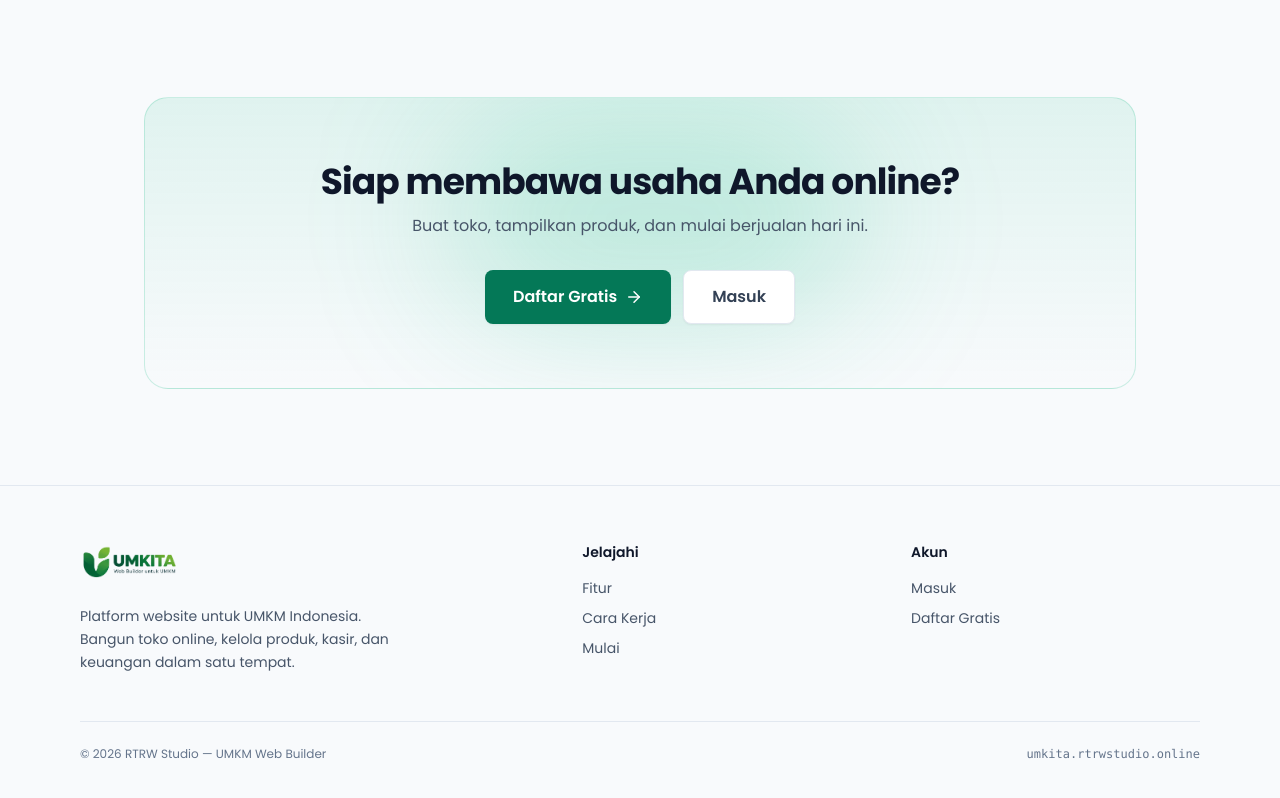
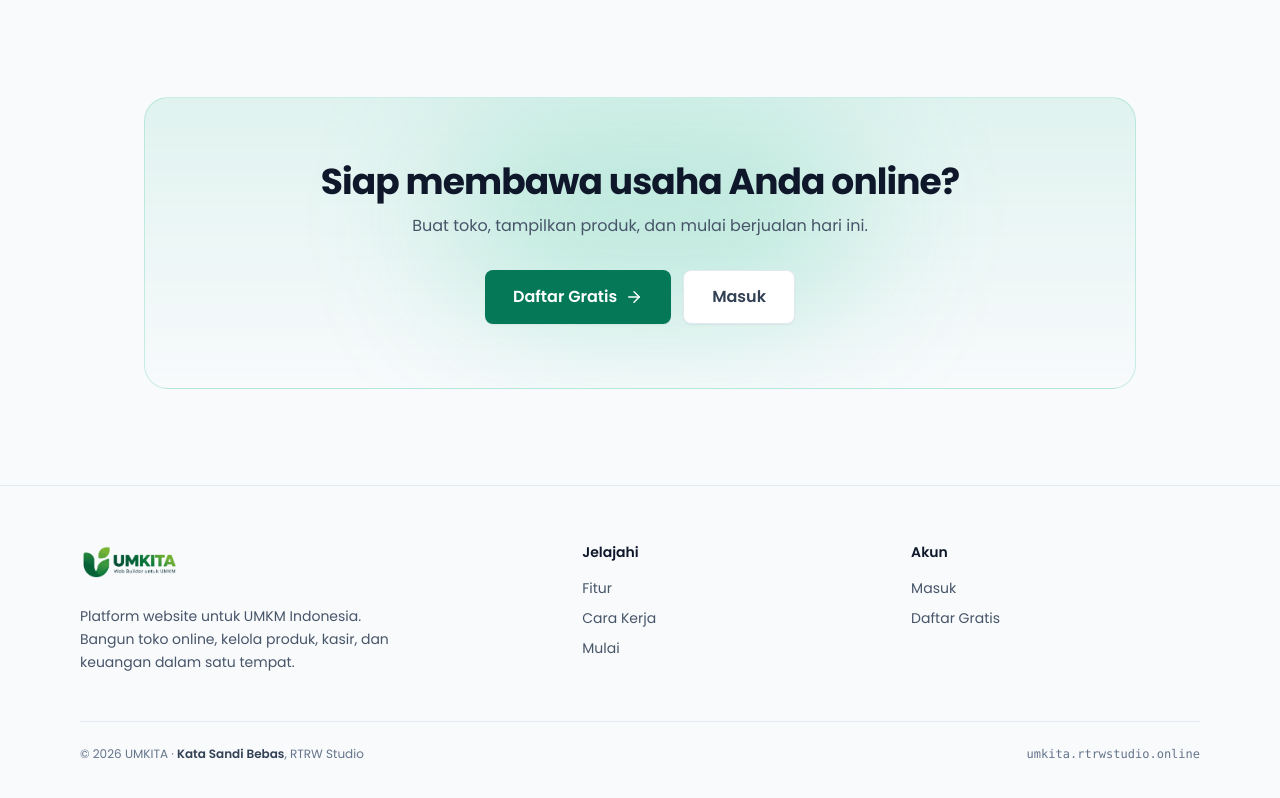
Before and after one commit to Ryn104/Lomba_WebUMKM, a React (Vite) app: page / in a window 1280 px wide. Shown: the part 2197-2995 px from the top of the page. Built offline with nearby package versions, Linux system fonts and the light colour scheme; no server answers.

Commit message:
update footer

```diff
--- a/src/pages/LandingPage.jsx
+++ b/src/pages/LandingPage.jsx
@@ -520,7 +520,10 @@ export default function LandingPage() {
           </div>
 
           <div className="mt-12 flex flex-col items-center justify-between gap-3 border-t border-slate-200 pt-6 text-xs text-slate-500 sm:flex-row">
-            <p>© {new Date().getFullYear()} RTRW Studio — UMKM Web Builder</p>
+            <p>
+              © {new Date().getFullYear()} UMKITA · {' '}
+              <span className="font-semibold text-slate-700">Kata Sandi Bebas</span>, RTRW Studio
+            </p>
             <p className="font-mono">{PLATFORM_DOMAIN}</p>
           </div>
         </div>
```
